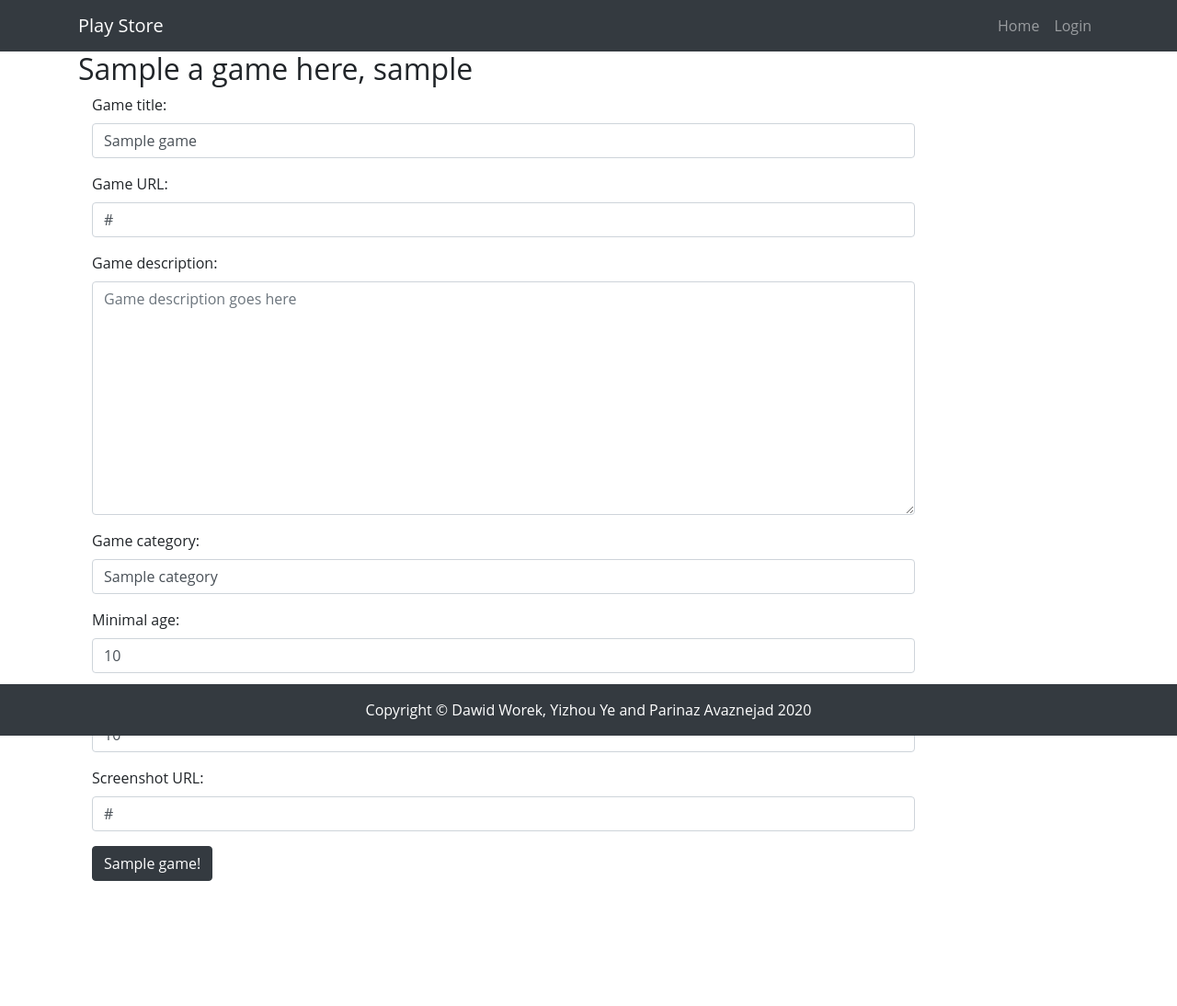
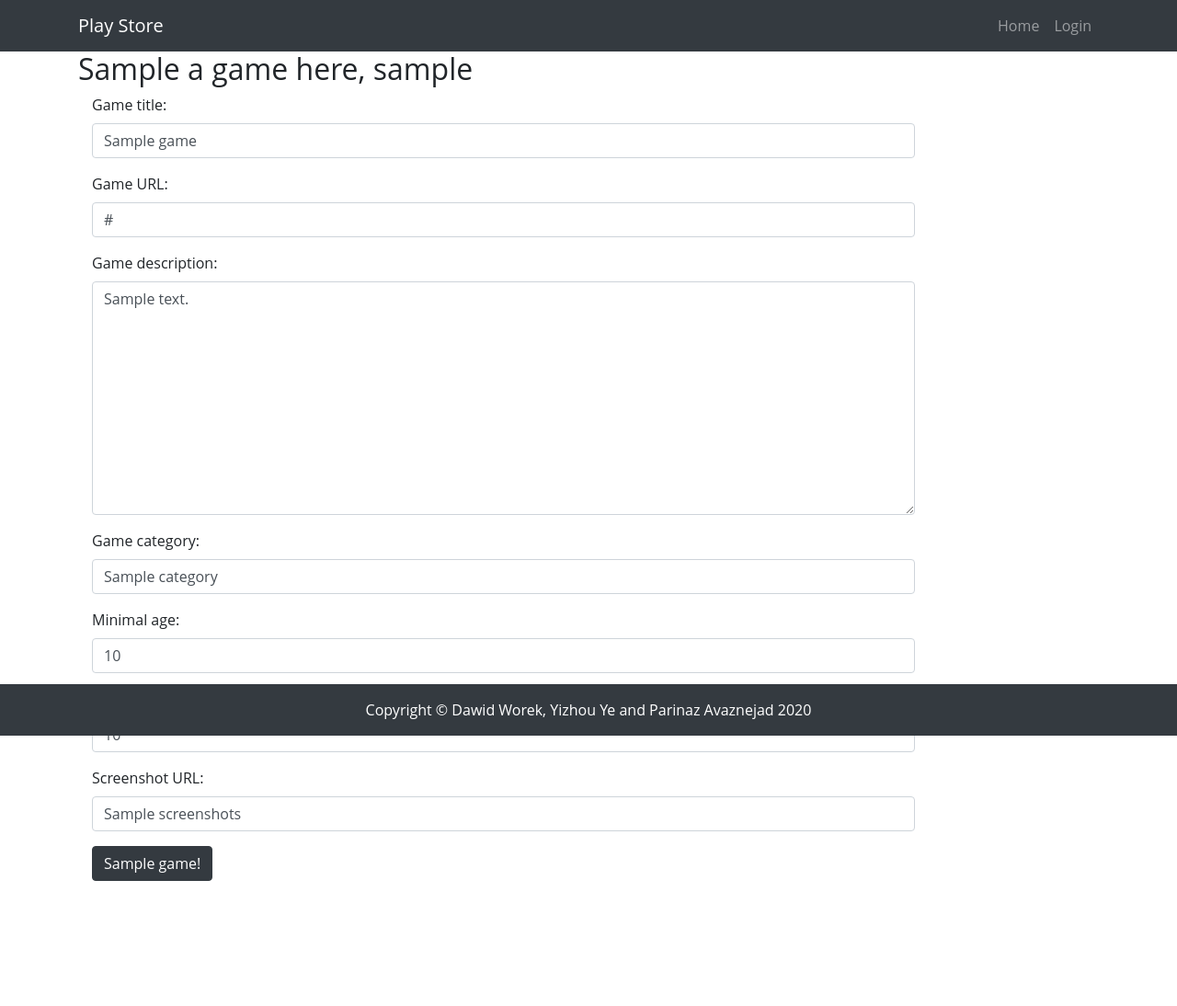
Before and after one commit to YizhouCodes/Web-Game-Store, a Django app: template store/templates/add_game.html in a window 1280 px wide. Shown: the whole page at 92% size. Run offline with Django 3.2, Linux system fonts and the light colour scheme; the template is opened without the code that fills it: most values are stand-ins (such as "Sample title", 1, 10 or a date in 2020); some libraries are stand-ins or nearby versions.

Commit message:
Adding and editting work

```diff
--- /dev/null
+++ b/store/static/css/my_games.css
@@ -0,0 +1,3 @@
+#playForm, #editForm {
+    display: inline-block;
+}
--- a/store/templates/add_game.html
+++ b/store/templates/add_game.html
@@ -38,7 +38,7 @@
       <div class="form-group">
         <label class="control-label col-sm-2" for="gameDescription">Game description:</label>
         <div class="col-sm-10">
-          <textarea rows="10" value="{{ game.description }}" cols="55" class="form-control" id="gameDescription" placeholder="Game description goes here" name="gameDescription"></textarea>
+          <textarea rows="10" cols="55" class="form-control" id="gameDescription" placeholder="Game description goes here" name="gameDescription">{{ game.description }}</textarea>
         </div>
       </div>
 
@@ -66,7 +66,7 @@
       <div class="form-group">
         <label class="control-label col-sm-2" for="screenshot">Screenshot URL:</label>
         <div class="col-sm-10">
-          <input type="url" value="{{ game.url }}" class="form-control" id="screenshot" placeholder="Screenshot URL goes here" name="screenshot">
+          <input type="url" value="{{ game.screenshots }}" class="form-control" id="screenshot" placeholder="Screenshot URL goes here" name="screenshot">
         </div>
       </div>
 
--- a/store/templates/my_games.html
+++ b/store/templates/my_games.html
@@ -5,6 +5,7 @@
 
 {% block header %}
 {{ block.super }}
+<link href="{% static 'css/my_games.css' %}" rel="stylesheet">
 {% endblock %}
 
 {% block content %}
```
